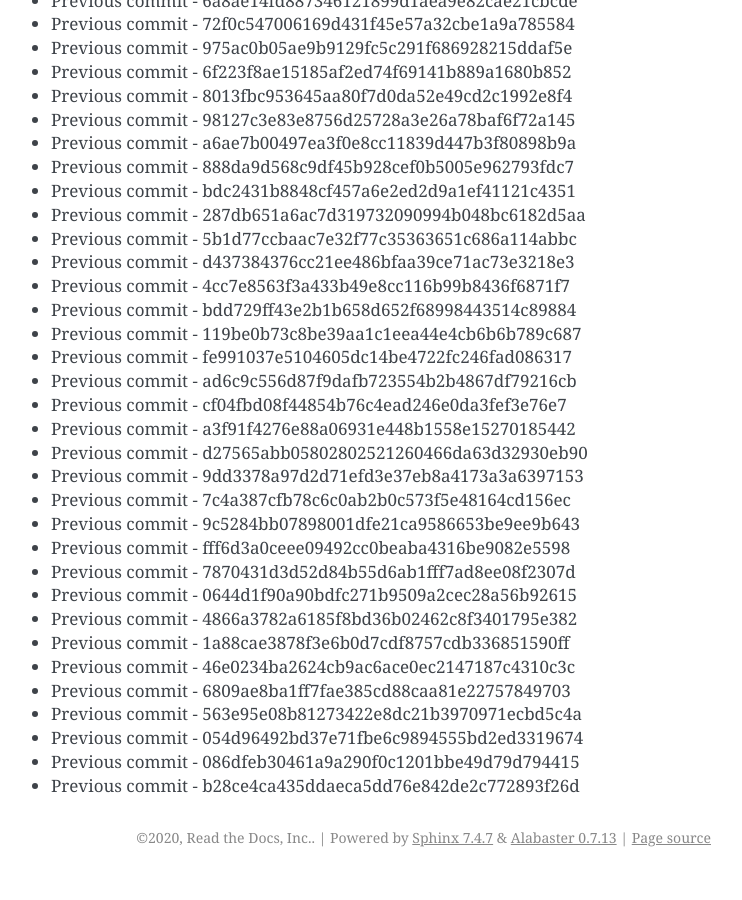
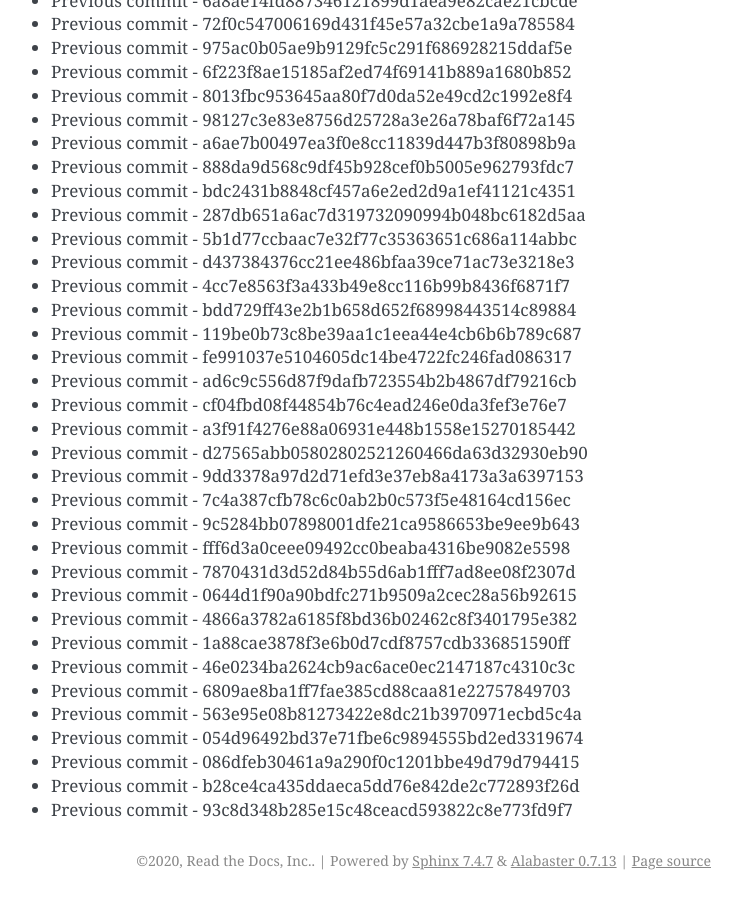
Before and after one commit to readthedocs/rtd-git-stresstest, a Sphinx documentation site: the page built from docs/updates.rst, in a window 1280 px wide and 900 px high, scrolled down 53960 px. Shown: the whole window, without its empty margins (399-1141 px from the left). Built offline with Sphinx 7.4.7, drawn with Linux system fonts in a browser that asks for light colours; before the commit the page ends 54837 px from its top, so only the background shows below that.

Commit message:
Generating commit from previous: 93c8d348b285e15c48ceacd593822c8e773fd9f7

```diff
--- a/docs/updates.rst
+++ b/docs/updates.rst
@@ -2299,3 +2299,4 @@ It can be tested for any performance characteristics.
 * Previous commit - 054d96492bd37e71fbe6c9894555bd2ed3319674
 * Previous commit - 086dfeb30461a9a290f0c1201bbe49d79d794415
 * Previous commit - b28ce4ca435ddaeca5dd76e842de2c772893f26d
+* Previous commit - 93c8d348b285e15c48ceacd593822c8e773fd9f7
```
